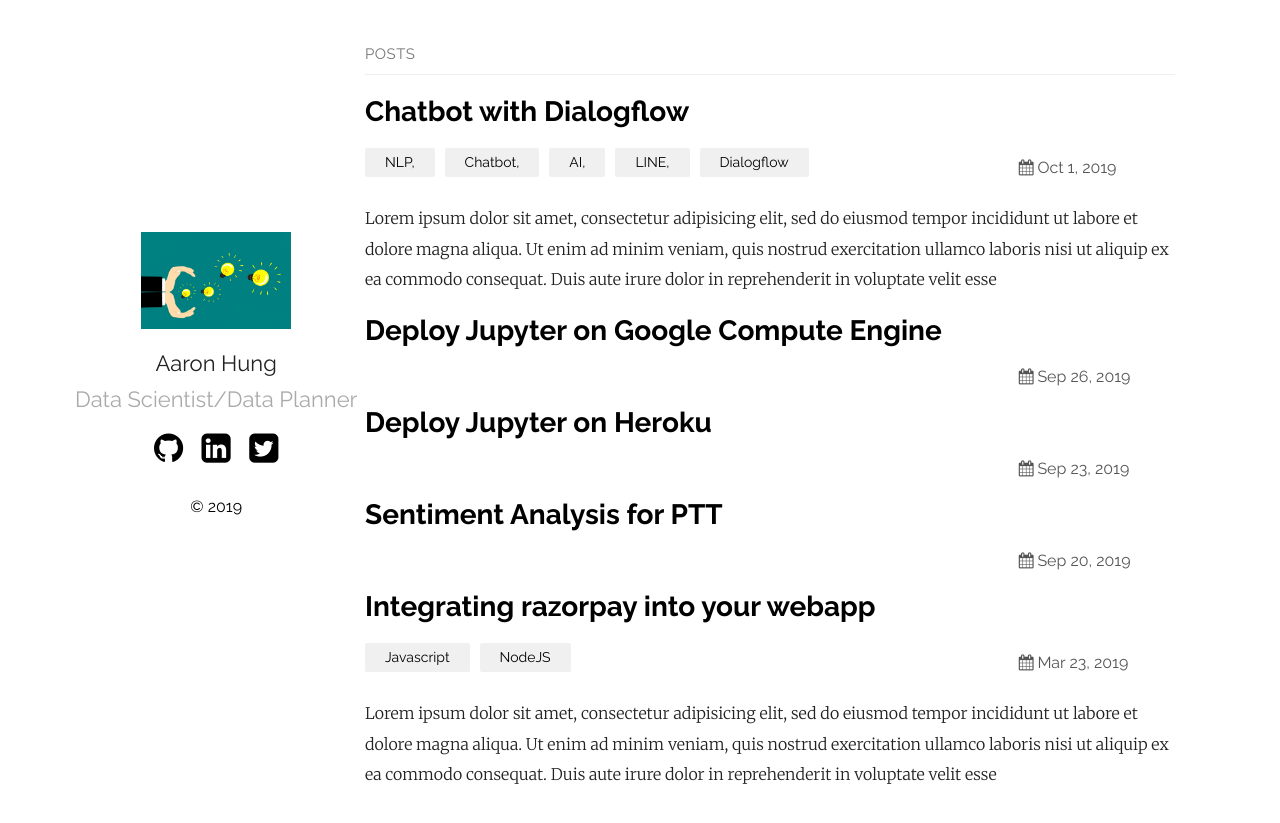
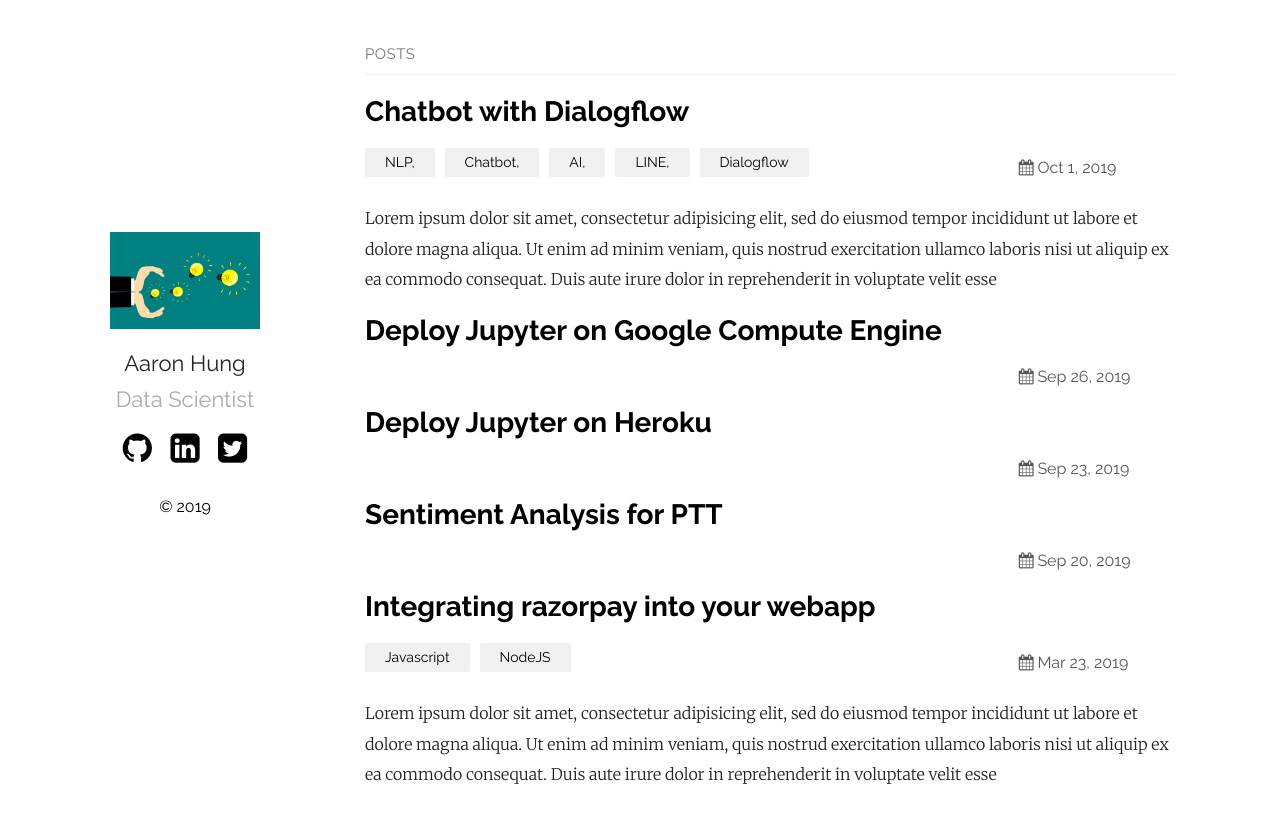
Before and after one commit to aaronhung215/Aaron_BigData-AI, a Jekyll site: the page built from index.md, in a window 1280 px wide. Shown: the top 823 px of the page. Built offline with Jekyll 4.4.1, drawn with Linux system fonts in a browser that asks for light colours.

Commit message:
Update _config.yml

```diff
--- a/_config.yml
+++ b/_config.yml
@@ -13,7 +13,7 @@ sass:
   sass_dir: _sass
 plainwhite:
   name: Aaron Hung
-  tagline: Data Scientist/Data Planner
+  tagline: Data Scientist
   date_format: "%b %-d, %Y"
   sitemap: true # set to true to generate sitemap.xml content
 
```
